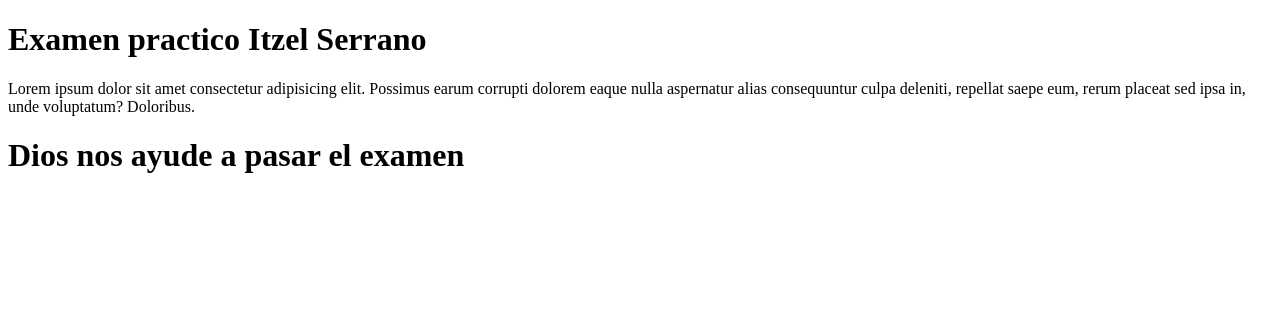
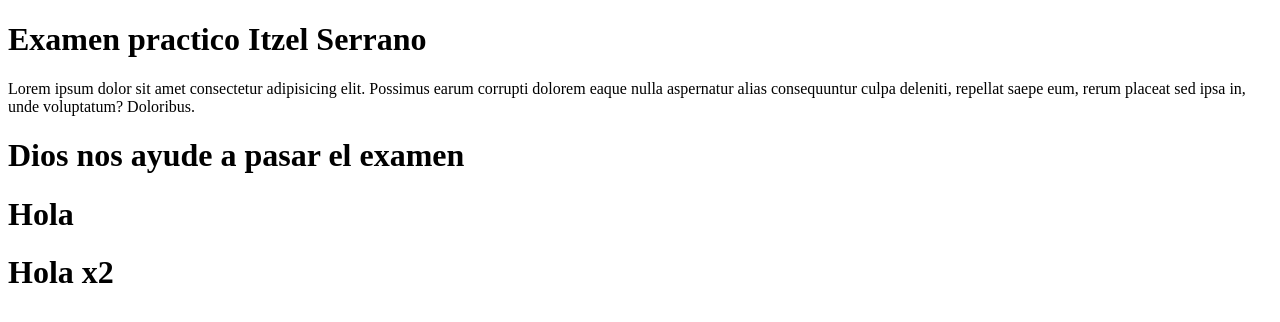
Before and after one commit to ItzelDeSerrano/ExamenG, a plain HTML site: page index.html in a window 1280 px wide. Drawn offline with Linux system fonts and the light colour scheme.

Commit message:
Commit inicial del repositorio examen

```diff
--- a/index.html
+++ b/index.html
@@ -10,5 +10,7 @@
     <h1>Examen practico Itzel Serrano</h1>
     Lorem ipsum dolor sit amet consectetur adipisicing elit. Possimus earum corrupti dolorem eaque nulla aspernatur alias consequuntur culpa deleniti, repellat saepe eum, rerum placeat sed ipsa in, unde voluptatum? Doloribus.
     <h1>Dios nos ayude a pasar el examen</h1>
+    <h1>Hola</h1>
+    <h1>Hola x2</h1>
 </body>
 </html>
```
